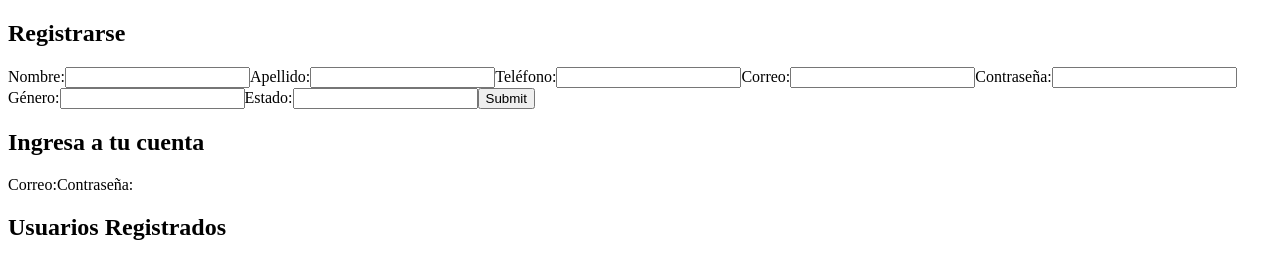
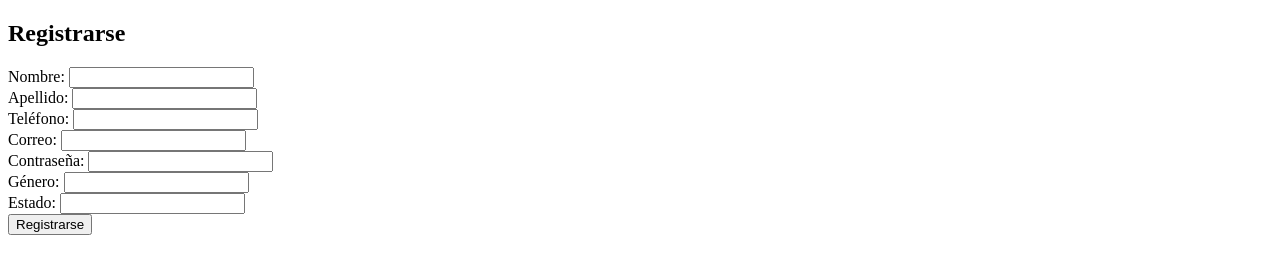
Before and after one commit to daniitoro29/crud-sofi-adopciones, a React (Create React App) app in the folder client/: page / in a window 1280 px wide. Shown: the top 259 px of the page. Built offline with nearby package versions, Linux system fonts and the light colour scheme; no server answers; the HTML template or start-up script is replaced by a standard one.

Commit message:
Start form

```diff
--- a/client/src/views/Form/Form.jsx
+++ b/client/src/views/Form/Form.jsx
@@ -1,37 +1,64 @@
+import { useState } from "react";
+
 const Form = () => {
+  const [form, setForm] = useState({
+    nombre: "",
+    apellido: "",
+    telefono: "",
+    correo: "",
+    contraseña: "",
+    genero: "",
+    estado: "",
+  });
+
+const changeHandler = (event) => {
+  const property = event.target.name;
+  const value = event.target.value;
+
+  setForm({
+    ...form, [property]:value
+  })
+}
+
   return (
     <>
-    <h2>Registrarse</h2>
+      <h2>Registrarse</h2>
       <form>
-        <label>
-          Nombre:
-          <input type="text" name="nombre" />
-        </label>
-        <label>
-          Apellido:
-          <input type="text" name="apellido" />
-        </label>
-        <label>
-          Teléfono:
-          <input type="text" name="telefono" />
-        </label>
-        <label>
-          Correo:
-          <input type="text" name="correo" />
-        </label>
-        <label>
-          Contraseña:
-          <input type="text" name="contraseña" />
-        </label>
-        <label>
-          Género:
-          <input type="text" name="genero" />
-        </label>
-        <label>
-          Estado:
-          <input type="text" name="estado" />
-        </label>
-        <input type="submit" value="Submit" />
+        <div>
+          <label>Nombre: </label>
+          <input type="text" name="nombre" value={form.nombre} onChange={changeHandler}/>
+        </div>
+
+        <div>
+          <label>Apellido: </label>
+          <input type="text" name="apellido" value={form.apellido} onChange={changeHandler}/>
+        </div>
+
+        <div>
+          <label>Teléfono: </label>
+          <input type="text" name="telefono" value={form.telefono} onChange={changeHandler}/>
+        </div>
+
+        <div>
+          <label>Correo: </label>
+          <input type="text" name="correo" value={form.correo} onChange={changeHandler}/>
+        </div>
+
+        <div>
+          <label>Contraseña: </label>
+          <input type="text" name="contraseña" value={form.contraseña} onChange={changeHandler}/>
+        </div>
+
+        <div>
+          <label>Género: </label>
+          <input type="text" name="genero" value={form.genero} onChange={changeHandler}/>
+        </div>
+
+        <div>
+          <label>Estado: </label>
+          <input type="text" name="estado" value={form.estado} onChange={changeHandler}/>
+        </div>
+        <input type="submit" value="Registrarse" />
       </form>
     </>
   );
```
Also changed, not shown: client/src/redux/actions.js (+0 -9 lines).
